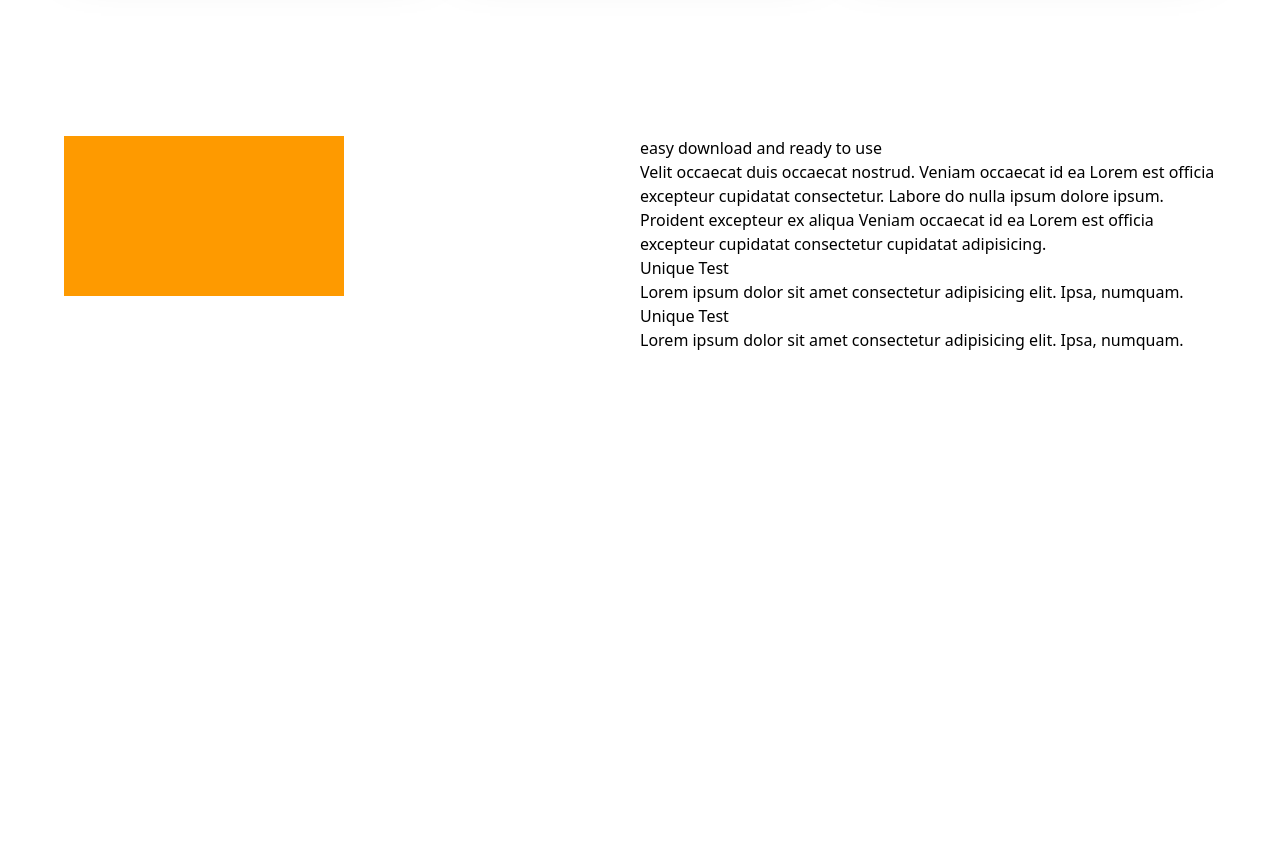
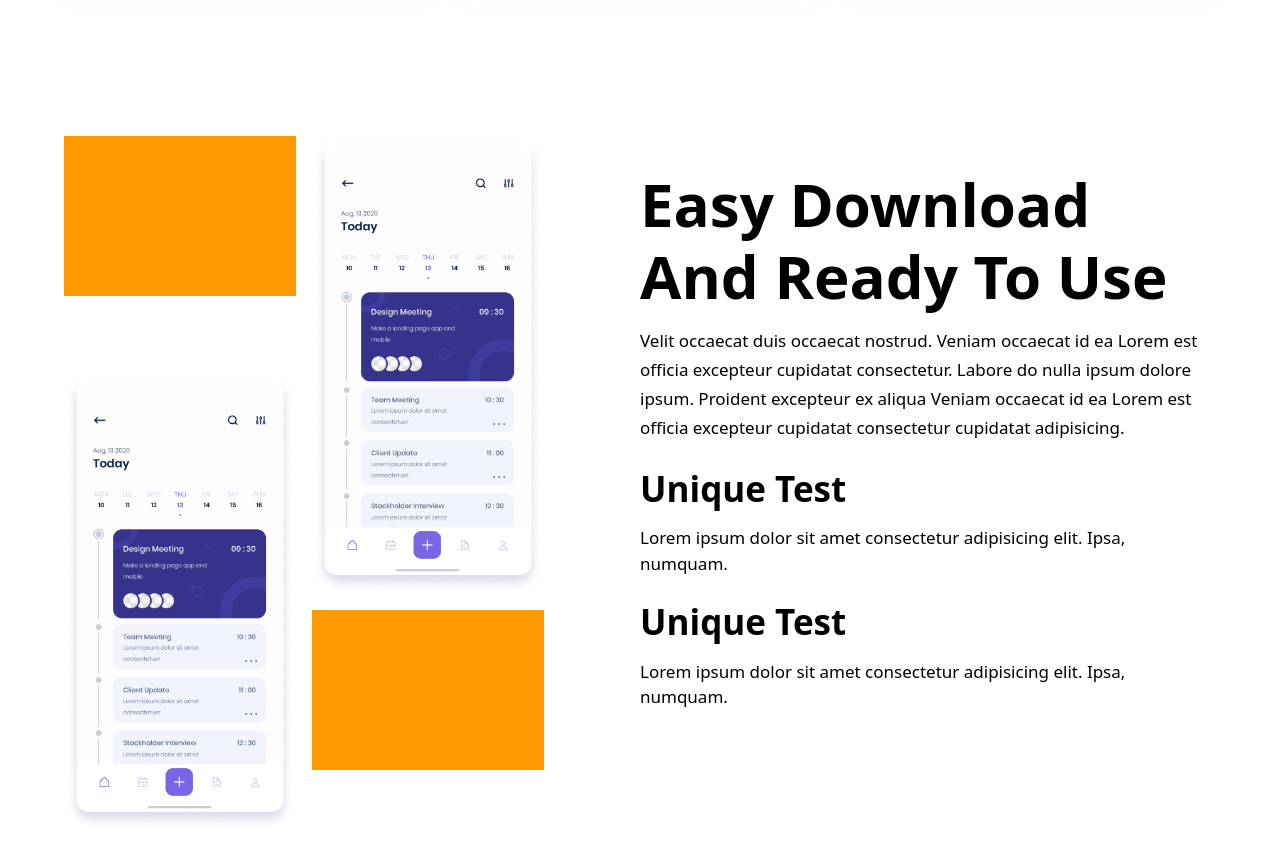
Before and after one commit to RemonAhmedMia/Modules-14-Tea-Landing-Page, a website: page index.html in a window 1280 px wide. Shown: the part 2060-2920 px from the top of the page. Before the commit the page ends 2778 px from the top, so only its background shows below. Drawn offline with Linux system fonts and the light colour scheme.

Commit message:
grid-final

```diff
--- a/index.html
+++ b/index.html
@@ -109,24 +109,33 @@
   <div class="max-w-screen-xl mx-auto px-6 lg:px-16">
     <div class="grid grid-cols-1 lg:grid-cols-2">
       <!-- Grid Thumb Area -->
-       <div class="grid lg:grid-cols-2 grid-rows-3 gap-4">
+       <div class="grid md:grid-cols-2 grid-rows-3 gap-4 lg:w-5/6">
         <div class="h-40 bg-amber-500"></div>
-        <div class=""></div>
+        <div class="row-span-2">
+          <img class="mx-auto" src="images/grid/grid-01.png" alt="Image Not Found">
+        </div>
+
+        <div class="row-span-2">
+          <img class="mx-auto" src="images/grid/grid-01.png" alt="Image Not Found">
+        </div>
+
+        <div class="h-40 bg-amber-500"></div>
+
        </div>
        <!-- Content Area -->
-        <div class="">
-          <h3>easy download and ready to use</h3>
-          <p>
+        <div class="mt-8">
+          <h3 class="lg:text-[60px] md:text-[50px] text-[30px] leading-[1.2] font-semibold md:font-bold pb-[15px] capitalize">easy download and ready to use</h3>
+          <p class="text-[17px] leading-[1.7]">
             Velit occaecat duis occaecat nostrud. Veniam occaecat id ea Lorem est officia excepteur cupidatat consectetur. Labore do nulla ipsum dolore ipsum. Proident excepteur ex aliqua Veniam occaecat id ea Lorem est officia excepteur cupidatat consectetur cupidatat adipisicing.
           </p>
-          <ul>
-            <li>
-              <h3>Unique Test</h3>
-              <p>Lorem ipsum dolor sit amet consectetur adipisicing elit. Ipsa, numquam.</p>
+          <ul class="mt-5">
+            <li class="mb-[20px]">
+              <h3 class="text-[35px] font-bold pb-[10px]">Unique Test</h3>
+              <p class="text-[17px]">Lorem ipsum dolor sit amet consectetur adipisicing elit. Ipsa, numquam.</p>
             </li>
             <li>
-              <h3>Unique Test</h3>
-              <p>Lorem ipsum dolor sit amet consectetur adipisicing elit. Ipsa, numquam.</p>
+              <h3 class="text-[35px] font-bold pb-[10px]">Unique Test</h3>
+              <p class="text-[17px]">Lorem ipsum dolor sit amet consectetur adipisicing elit. Ipsa, numquam.</p>
             </li>
           </ul>
         </div>
```
Also changed, not shown: src/output.css.
